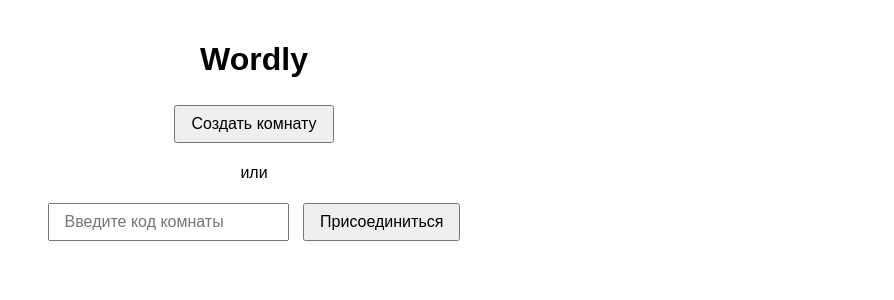
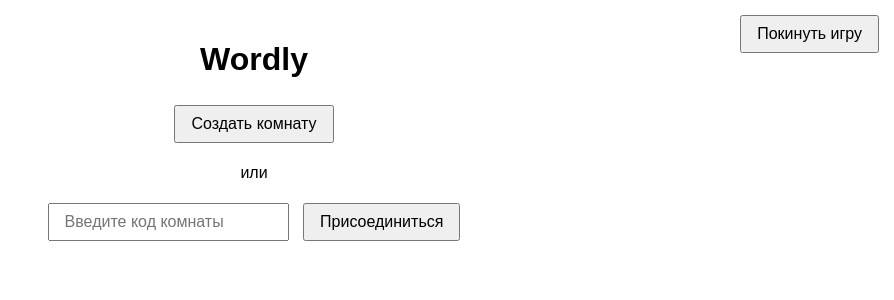
Before and after one commit to Ulyanapupup/test_wordly, a Flask app: page /game/wordly in a window 1280 px wide. Shown: the top 300 px of the page, without its empty margins (386-1280 px from the left). Run offline with Flask 3, Linux system fonts and the light colour scheme; some libraries are stand-ins or nearby versions.

Commit message:
Add files via upload

```diff
--- a/templates/game_mode_wordly.html
+++ b/templates/game_mode_wordly.html
@@ -90,6 +90,7 @@
   </style>
 </head>
 <body>
+  <button id="leaveButton" style="position: fixed; top: 10px; right: 10px; z-index: 999;">Покинуть игру</button>
   <div id="lobby">
     <h1>Wordly</h1>
     <button id="createRoom">Создать комнату</button>
```
